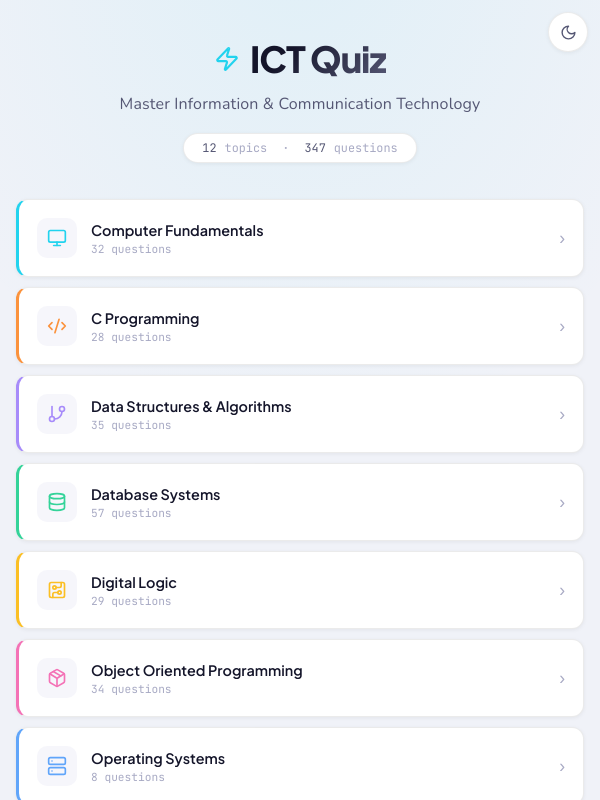
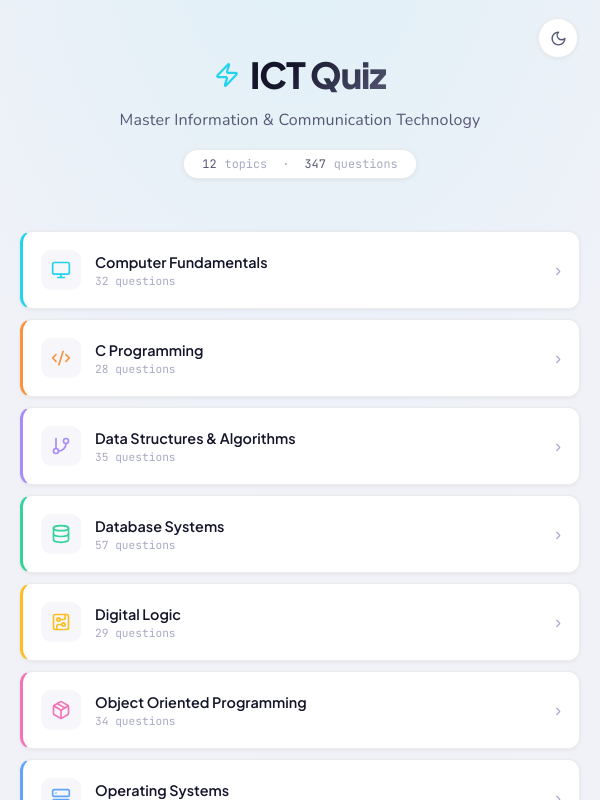
Before and after one commit to s-shahriar/ict-quiz, a React (Vite) app: page / in a window 600 px wide. Shown: the top 800 px of the page. Built offline with nearby package versions, Linux system fonts and the light colour scheme.

Commit message:
add: responsive

```diff
--- a/src/index.css
+++ b/src/index.css
@@ -569,11 +569,19 @@ button { cursor: pointer; border: none; background: none; color: inherit; font-f
 .anim-fade { animation: fadeIn 0.25s ease; }
 .anim-slide { animation: slideUp 0.25s ease; }
 
-/* ── Responsive ────────────────────────── */
-@media (max-width: 600px) {
-  .topics-grid { grid-template-columns: 1fr; }
-  .mode-cards { grid-template-columns: 1fr; }
-  .quiz-card { padding: 22px 18px; }
-  .score-card { padding: 36px 24px; }
-  .theme-toggle { top: 12px; right: 12px; }
+/* ── Responsive (mobile-first: base = mobile, ≥600px = tablet/desktop) ── */
+@media (min-width: 600px) {
+  .home { padding: 52px 20px 80px; }
+  .home-header { margin-bottom: 52px; }
+  .topics-grid { grid-template-columns: repeat(auto-fill, minmax(290px, 1fr)); }
+  .mode-page { padding: 44px 20px 80px; }
+  .mode-cards { grid-template-columns: 1fr 1fr; }
+  .quiz-page { padding: 24px 20px 80px; }
+  .quiz-card { padding: 32px 28px; }
+  .score-card { padding: 48px 40px; }
+  .study-page { padding: 24px 20px 80px; }
+  .theme-toggle {
+    top: max(18px, env(safe-area-inset-top));
+    right: max(22px, env(safe-area-inset-right));
+  }
 }
```
